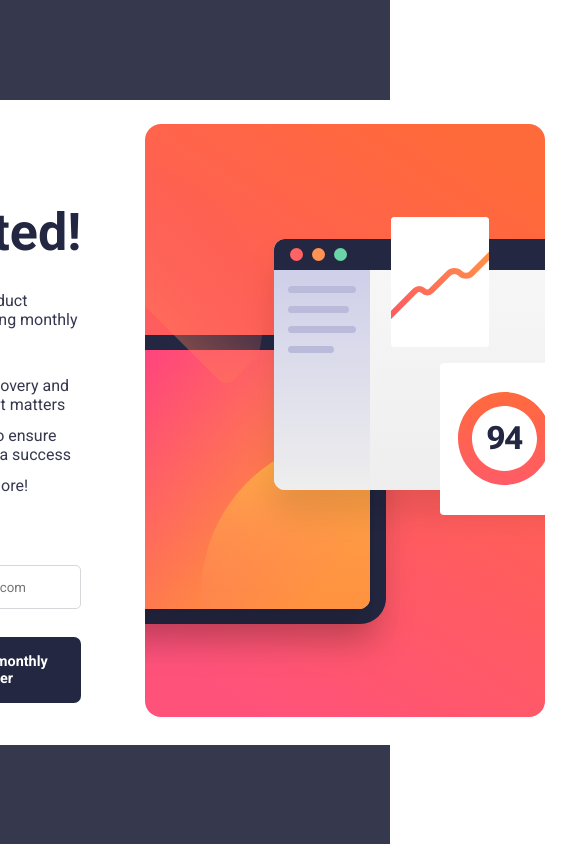
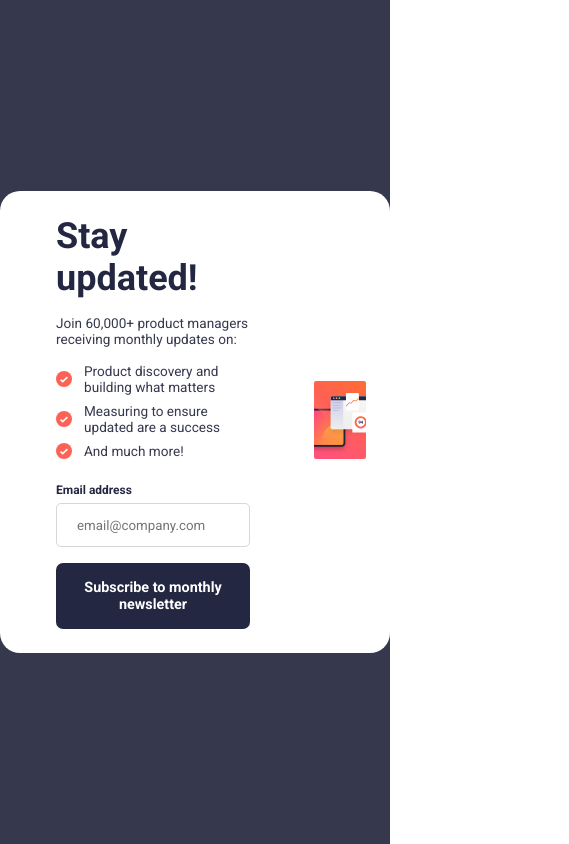
Before and after one commit to jonmico/newsletter-frontend-mentor, a React (Vite) app: page / in a window 390 px wide. Shown: the whole page, 569 px wide, since content can reach past the window. Built offline with nearby package versions, Linux system fonts and the light colour scheme.

Commit message:
Add media queries for 950px screen size.

```diff
--- a/src/ui/Card.tsx
+++ b/src/ui/Card.tsx
@@ -10,6 +10,10 @@ const StyledCard = styled.div`
   display: flex;
   justify-content: space-between;
   align-items: center;
+
+  @media only screen and (max-width: 950px) {
+    width: 650px;
+  }
 `;
 
 export default function Card() {
--- a/src/ui/Content.tsx
+++ b/src/ui/Content.tsx
@@ -10,6 +10,10 @@ const StyledContent = styled.div`
   display: flex;
   flex-direction: column;
   gap: 1.75rem;
+
+  @media only screen and (max-width: 950px) {
+    gap: 1rem;
+  }
 `;
 
 export default function Content() {
--- a/src/ui/Email.tsx
+++ b/src/ui/Email.tsx
@@ -5,12 +5,20 @@ const StyledEmail = styled.div`
   display: flex;
   flex-direction: column;
   gap: 0.4rem;
+
+  @media only screen and (max-width: 950px) {
+    padding-top: 0.5rem;
+  }
 `;
 
 const Label = styled.label`
   font-weight: 700;
   color: var(--color-dark-slate-grey);
   font-size: 0.85rem;
+
+  @media only screen and (max-width: 950px) {
+    font-size: 0.75rem;
+  }
 `;
 
 const Input = styled.input`
--- a/src/ui/Header.tsx
+++ b/src/ui/Header.tsx
@@ -3,6 +3,10 @@ import styled from 'styled-components';
 const StyledH1 = styled.h1`
   font-size: 3.25rem;
   color: var(--color-dark-slate-grey);
+
+  @media only screen and (max-width: 950px) {
+    font-size: 2.25rem;
+  }
 `;
 
 export default function Header() {
--- a/src/ui/Image.tsx
+++ b/src/ui/Image.tsx
@@ -3,6 +3,7 @@ import styled from 'styled-components';
 const StyledImage = styled.img`
   height: 100%;
   max-height: 650px;
+  width: 100%;
 `;
 
 export default function Image() {
--- a/src/ui/List.tsx
+++ b/src/ui/List.tsx
@@ -7,6 +7,10 @@ const StyledUL = styled.ul`
   display: flex;
   flex-direction: column;
   gap: 0.75rem;
+
+  @media only screen and (max-width: 950px) {
+    gap: 0.5rem;
+  }
 `;
 
 export default function List() {
--- a/src/ui/ListItem.tsx
+++ b/src/ui/ListItem.tsx
@@ -5,10 +5,19 @@ const StyledLI = styled.li`
   align-items: center;
   gap: 1rem;
   font-size: 1rem;
+
+  @media only screen and (max-width: 950px) {
+    font-size: 0.85rem;
+    gap: 0.75rem;
+  }
 `;
 
 const StyledImage = styled.img`
   width: 18px;
+
+  @media only screen and (max-width: 950px) {
+    width: 16px;
+  }
 `;
 
 interface ListItemProps {
--- a/src/ui/Subheader.tsx
+++ b/src/ui/Subheader.tsx
@@ -3,6 +3,10 @@ import styled from 'styled-components';
 const StyledH2 = styled.h2`
   font-weight: 400;
   font-size: 1rem;
+
+  @media only screen and (max-width: 950px) {
+    font-size: 0.85rem;
+  }
 `;
 
 export default function Subheader() {
```
